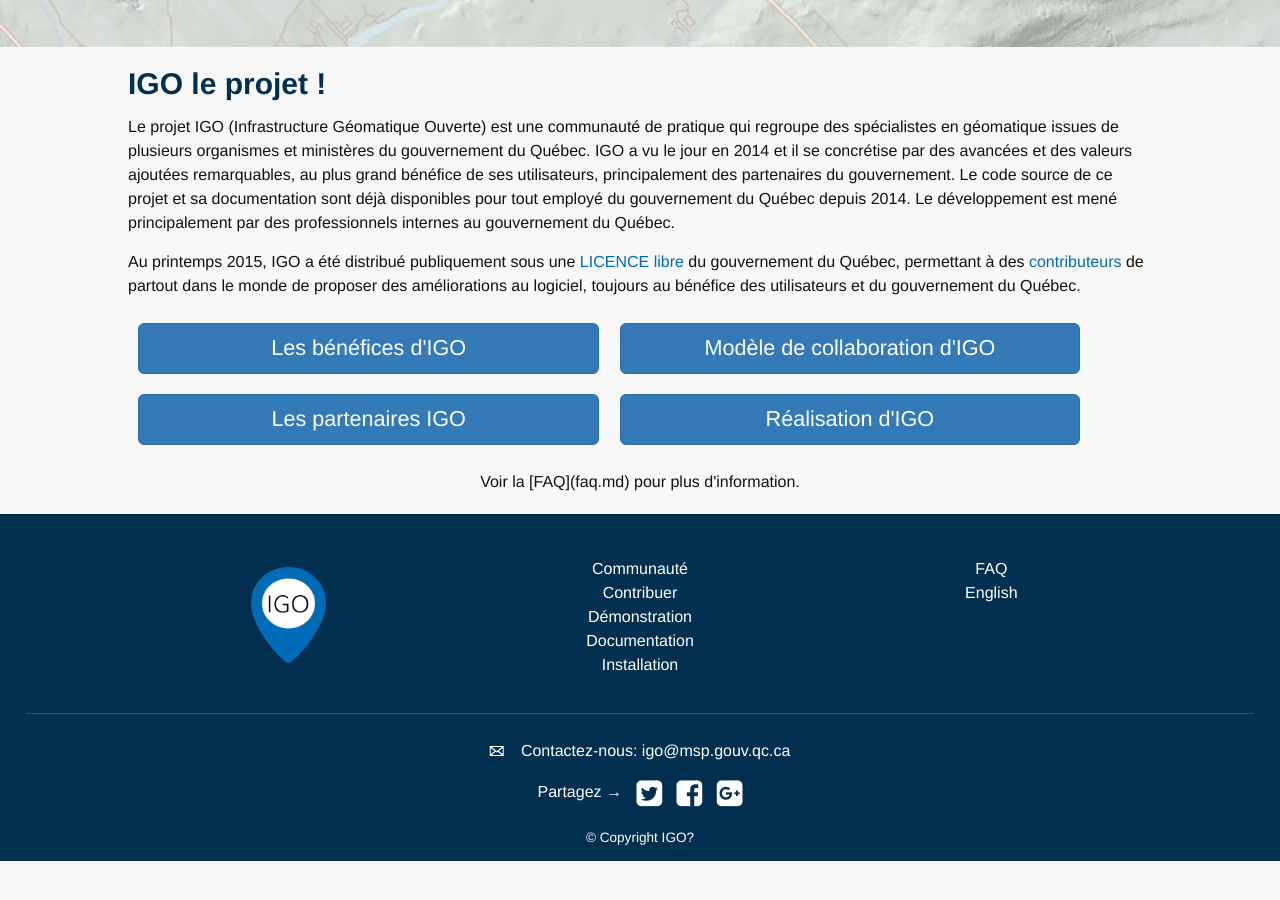
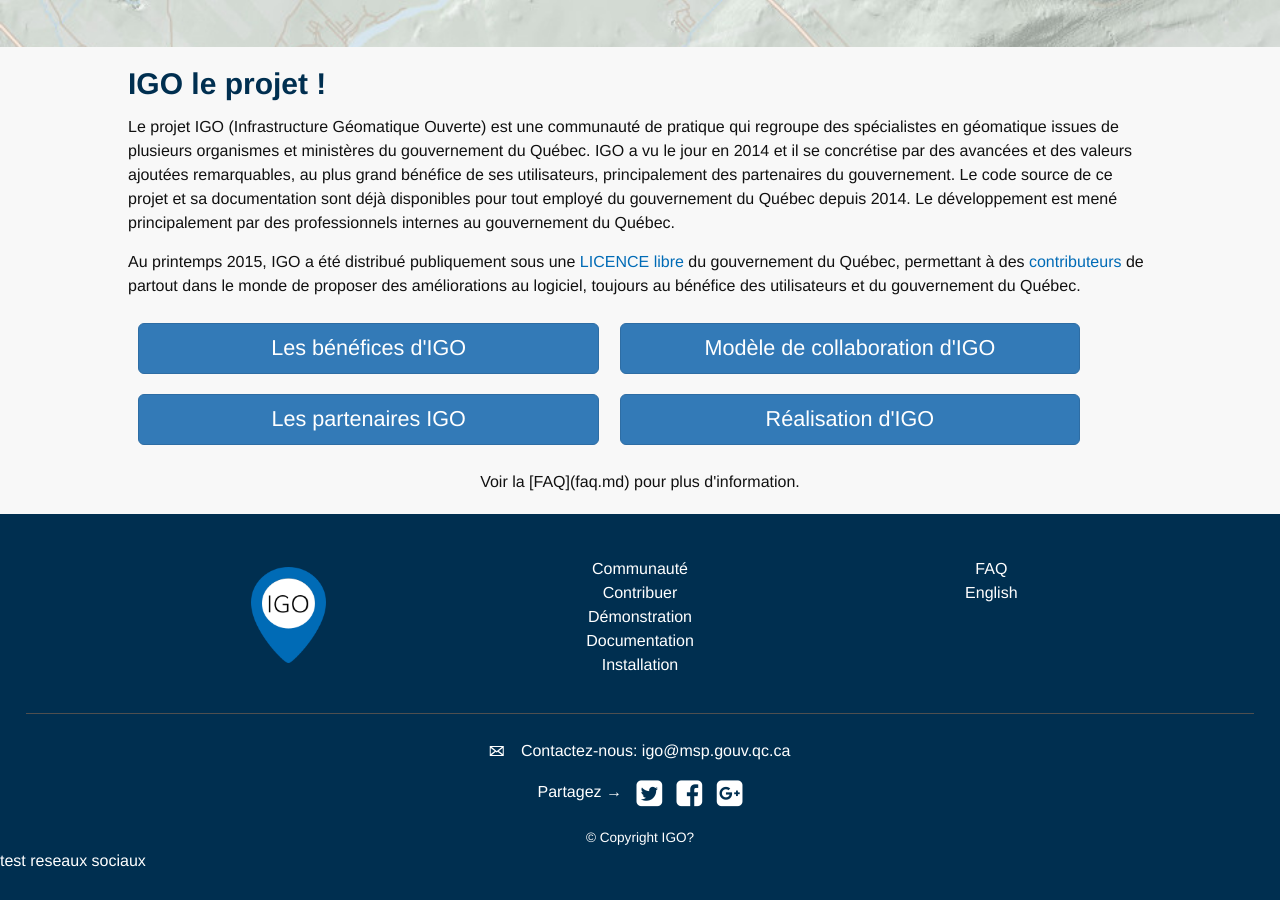
Before and after one commit to infra-geo-ouverte/site-web, a Jekyll site: the page built from _pages/Accueil/realisation.md, in a window 1280 px wide and 900 px high, scrolled down 723 px. Built offline with Jekyll 4.4.1, drawn with Linux system fonts in a browser that asks for light colours; nearby versions of some CDN libraries; some web fonts are replaced; Markdown is read by kramdown in place of the engine named in the settings; comment, search, counter and statistics services are not loaded; before the commit the page ends 1584 px from its top, so only the background shows below that.

Commit message:
ajout test réseaux sociaux footer

```diff
--- a/_includes/footer.html
+++ b/_includes/footer.html
@@ -41,6 +41,11 @@
 	{% include reseau_sociaux.html %}
 	<small class="copyright text-center">&copy; Copyright IGO?</small>
 
+	<p>test reseaux sociaux</p>
+	<div class="fb-like" data-href="http://infra-geo-ouverte.github.io/site-web//" data-width="300px" data-layout="standard" data-action="like" data-show-faces="false" data-share="false"></div>
+
+<script src="//platform.linkedin.com/in.js" type="text/javascript"> lang: fr_FR</script>
+<script type="IN/Share" data-url="http://infra-geo-ouverte.github.io/site-web/" data-counter="right"></script>
 
 </footer>
 
```
